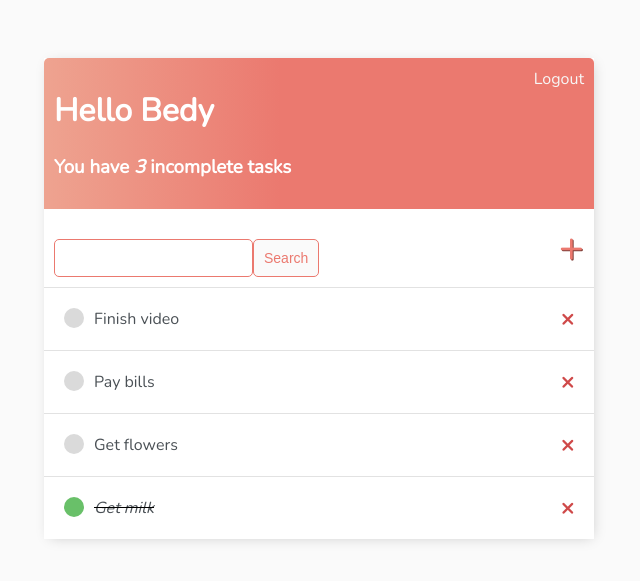
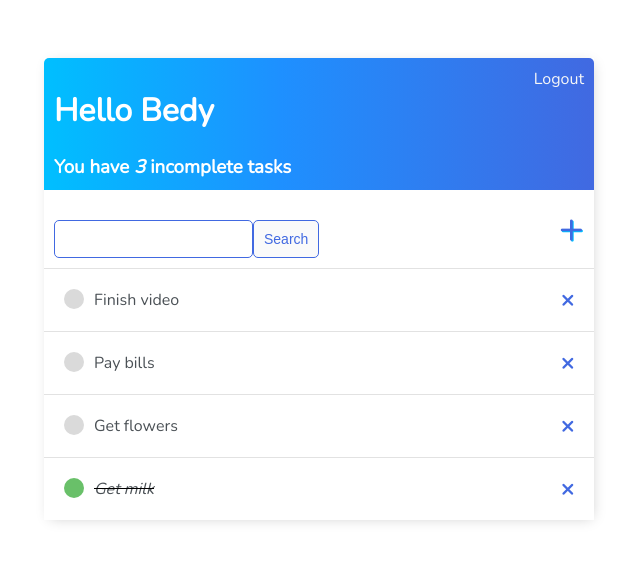
Before and after one commit to G-Bedy/To_Do_list, a Django app: page / in a window 1280 px wide. Shown: the top 581 px of the page, without its empty margins (321-961 px from the left). Run offline with Django 4.2, Linux system fonts and the light colour scheme; a user stored in the database is signed in; data comes from the database, SQL or seed files in the repository; both versions use the stored data as it was after the commit.

Commit message:
change app color

```diff
--- a/base/templates/base/main.html
+++ b/base/templates/base/main.html
@@ -13,7 +13,7 @@
 
     <style>
         body {
-            background-color: #FAFAFA;
+            background-color: #FFFFFF;
             font-family: 'Nunito', sans-serif;
             padding-top: 50px;
         }
@@ -30,7 +30,7 @@
 
         a,
         p {
-            color: #4b5156
+            color: #000000
         }
 
         .container{
@@ -47,7 +47,7 @@
             color: #fff;
             padding: 10px;
             border-radius: 5px 5px 0 0;
-            background: linear-gradient(90deg, #EEA390 0%, #EB796F 43%, #EB796F 100% );
+            background: linear-gradient(90deg, #00BFFF 0%, #1E90FF 43%, #4169E1 100% );
         }
 
         .header-bar a {
@@ -93,7 +93,7 @@
         .delete-link {
             text-decoration: none;
             font-weight: 900;
-            color: #cf4949;
+            color: #4169E1;
             font-size: 22px;
             line-height: 0;
         }
@@ -106,17 +106,17 @@
         }
 
         #add-link {
-            color: #EB796F;
+            color: #4169E1;
             text-decoration: none;
             font-size: 42px;
-            text-shadow: 1px 1px #81413b;
+            text-shadow: 1px 1px #00BFFF;
         }
 
 
         input[type=text],
         input[type=password],
         textarea {
-            border: 1px solid #EB796F;
+            border: 1px solid #4169E1;
             border-radius: 5px;
             padding: 10px;
             width: 90%;
@@ -128,9 +128,9 @@
         }
 
         .button {
-            border: 1px solid #EB796F;
+            border: 1px solid #4169E1;
             background-color: #FAFAFA;
-            color: #EB796F;
+            color: #4169E1;
             padding: 10px;
             font-size: 14px;
             border-radius: 5px;
--- a/base/templates/base/task_list.html
+++ b/base/templates/base/task_list.html
@@ -5,7 +5,7 @@
     <div class="header-bar">
         <div>
             <h1>Hello {{ request.user|title }}</h1>
-            <h3 style="margone:0">You have <i>{{ count }}</i> incomplete task{{ count|pluralize:"s" }}</h3>
+            <h3 style="margin:0">You have <i>{{ count }}</i> incomplete task{{ count|pluralize:"s" }}</h3>
         </div>
 
         {% if request.user.is_authenticated %}
@@ -46,7 +46,9 @@
 
 
         {% empty %}
-            <h3>No items in list</h3>
+            <div class="task-wrapper">
+                <p>You have no tasks</p>
+            </div>
         {% endfor %}
     </div>
 
```
Also changed, not shown: db.sqlite3.
